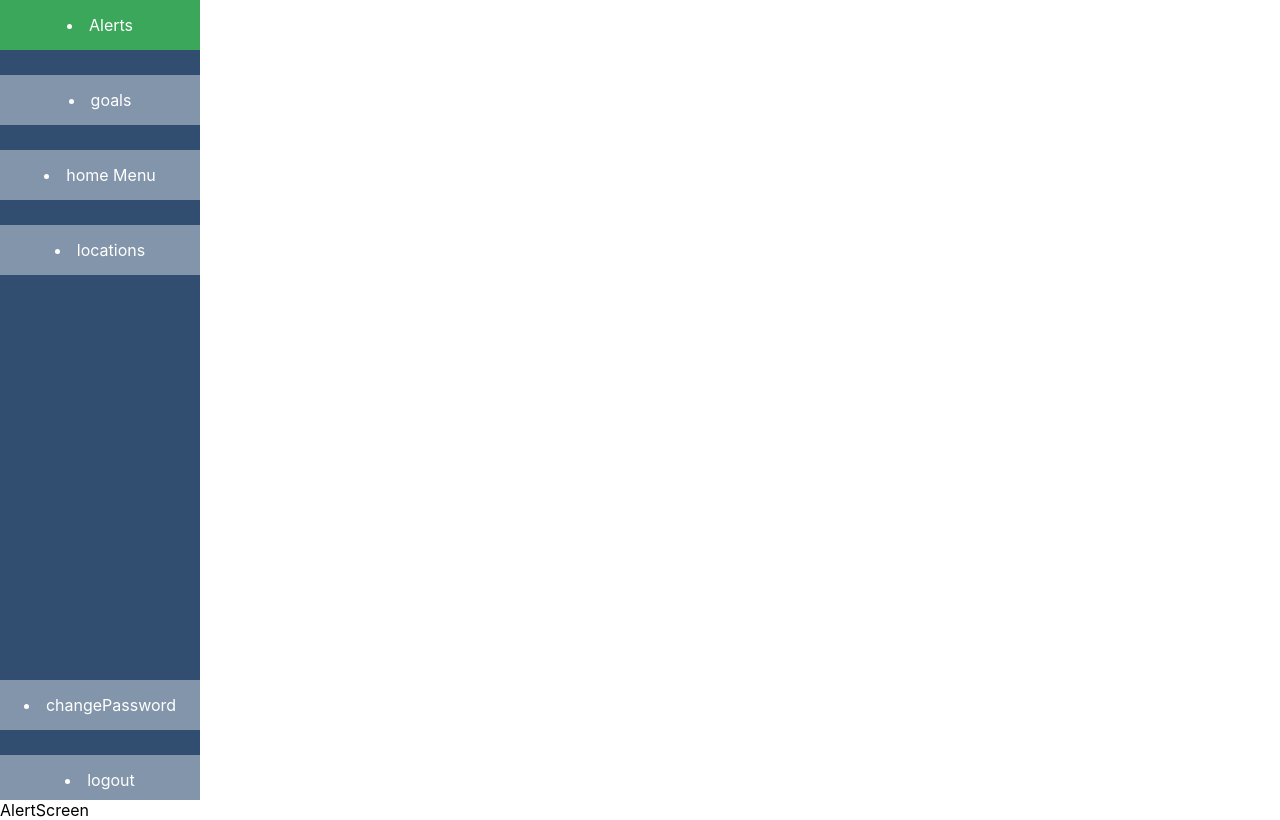
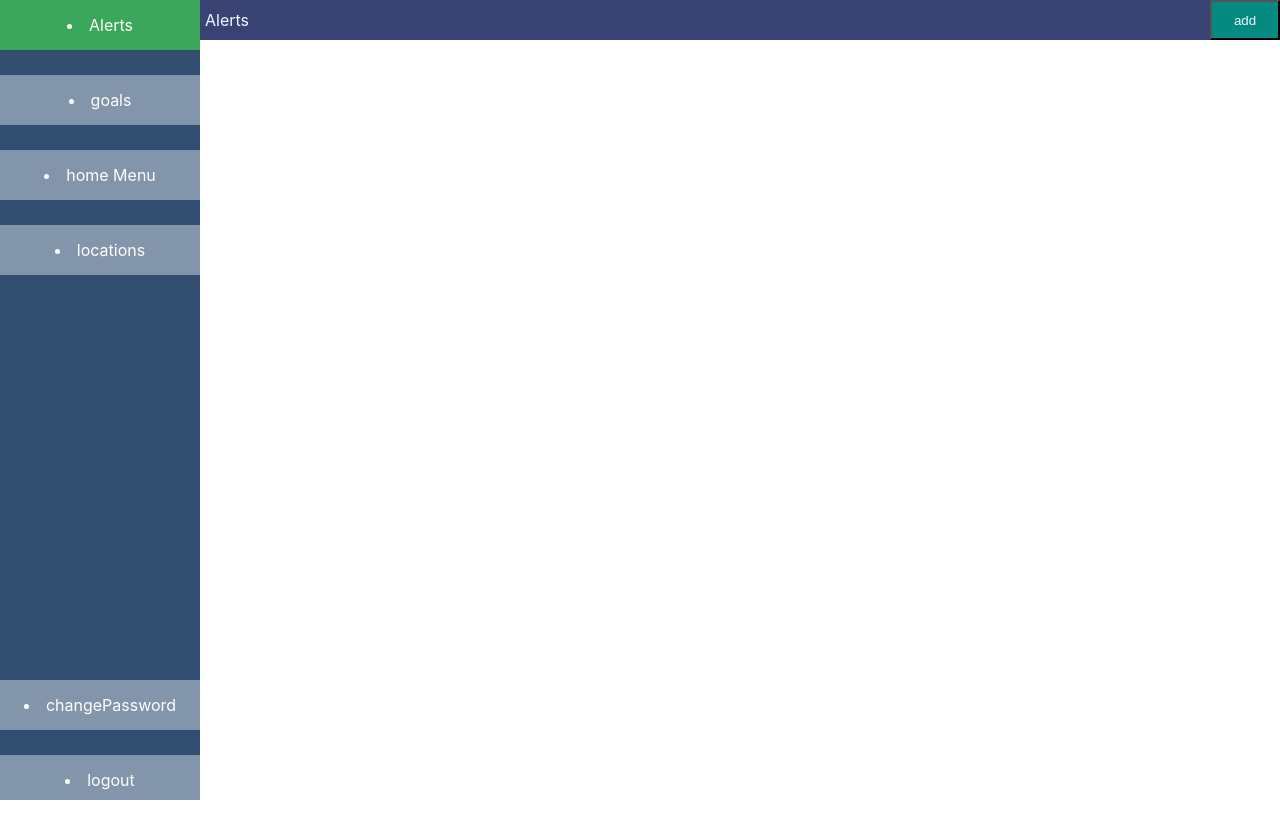
Before and after one commit to WebAhead6/blood-donor-admin-frontend, a React (Create React App) app: page /alertscreen in a window 1280 px wide. Built offline with nearby package versions, Linux system fonts and the light colour scheme.

Commit message:
adds add Entry component

```diff
--- a/src/components/App/App.css
+++ b/src/components/App/App.css
@@ -1,17 +1,20 @@
 :root {
-  --color-navy: #314E71;
+  --color-navy: #314e71;
   --color-white: white;
-  --color-gray-lite: #E8E8E8;
+  --color-gray-lite: #e8e8e8;
   --color-drop-orange: #cdaa53;
-  --color-green: #1D886D;
+  --color-green: #1d886d;
 
   --color-drop-red: #921616;
 
-  --color-entry-background:rgba(185, 129, 146,.3);
+  --color-entry-background: rgba(185, 129, 146, 0.3);
 
-  --color-gray: #F5F5F5;
+  --color-gray: #f5f5f5;
   --color-tranparent-green: rgba(70, 255, 70, 0.5);
-  --color-transparent-gray: rgba(255, 255, 255, .4);
+  --color-transparent-gray: rgba(255, 255, 255, 0.4);
   font-family: Arial, Helvetica, sans-serif;
+}
 
+.App {
+  display: flex;
 }
--- a/src/components/general/addEntry/addEntry.css
+++ b/src/components/general/addEntry/addEntry.css
@@ -0,0 +1,26 @@
+.addEntry-container {
+  background-color: #384373;
+  padding-left: 5px;
+  height: 40px;
+  display: flex;
+  justify-content: space-between;
+  align-items: center;
+  color: aliceblue;
+}
+.addEntry-addBtn,
+.addEntry-saveBtn {
+  background-color: #048a81;
+  width: 70px;
+  height: 100%;
+  color: aliceblue;
+}
+.addEntry-btns {
+  height: 100%;
+  border: none;
+}
+.addEntry-cancelBtn {
+  background-color: #c9b747;
+  width: 70px;
+  height: 100%;
+  color: aliceblue;
+}
--- a/src/components/general/addEntry/addEntry.jsx
+++ b/src/components/general/addEntry/addEntry.jsx
@@ -0,0 +1,33 @@
+import React from "react";
+import "./addEntry.css";
+
+const AddEntry = function () {
+  const [isAdd, setIsAdd] = React.useState(false);
+
+  const handleAddClick = () => {
+    setIsAdd(true);
+  };
+
+  const handleCancelClick = () => {
+    setIsAdd(false);
+  };
+  return (
+    <div className="addEntry-container">
+      Alerts
+      {!isAdd ? (
+        <button onClick={handleAddClick} className="addEntry-addBtn">
+          add
+        </button>
+      ) : (
+        <div className="addEntry-btns">
+          <button className="addEntry-saveBtn">Save</button>
+          <button className="addEntry-cancelBtn" onClick={handleCancelClick}>
+            Cancel
+          </button>
+        </div>
+      )}
+    </div>
+  );
+};
+
+export default AddEntry;
--- /dev/null
+++ b/src/components/general/addEntry/index.js
@@ -0,0 +1,3 @@
+import AddEntry from "./addEntry";
+
+export default AddEntry;
--- a/src/components/screens/alertScreen/alertScreen.css
+++ b/src/components/screens/alertScreen/alertScreen.css
@@ -0,0 +1,4 @@
+.alertScreen {
+  width: 100%;
+  height: 100%;
+}
--- a/src/components/screens/alertScreen/alertScreen.jsx
+++ b/src/components/screens/alertScreen/alertScreen.jsx
@@ -1,11 +1,13 @@
-import React from 'react'
+import React from "react";
+import AddEntry from "../../general/addEntry";
+import "./alertScreen.css";
 
 function AlertScreen() {
-    return (
-        <div>
-            AlertScreen
-        </div>
-    )
+  return (
+    <div className="alertScreen">
+      <AddEntry />
+    </div>
+  );
 }
 
-export default AlertScreen
+export default AlertScreen;
```
Also changed, not shown: src/components/App/index.js (renamed from src/components/App/index.jsx), src/components/general/addEntry/index.jsx (deleted).
